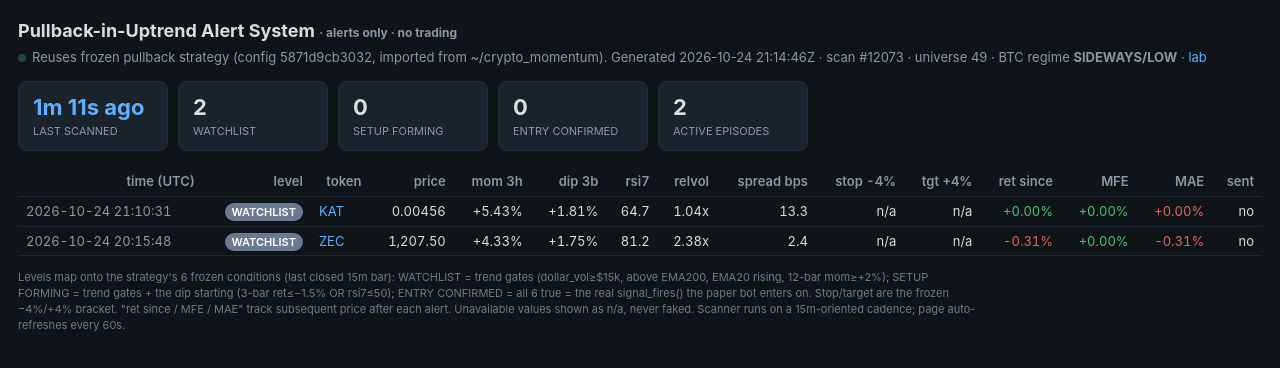
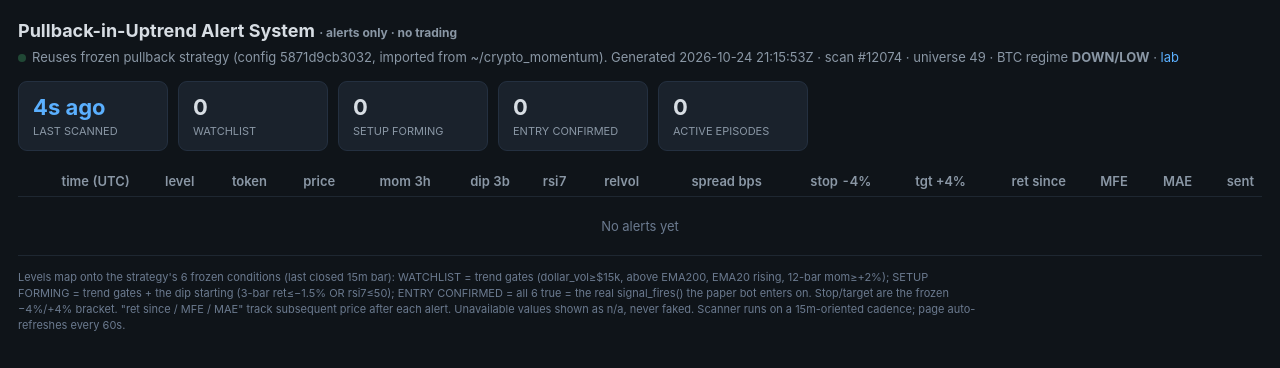
Before and after one commit to pixel-vector-bell/okx-pullback-alerts, a plain HTML site: page index.html in a window 1280 px wide. Drawn offline with Linux system fonts and the light colour scheme.

Commit message:
pullback alerts 21:15:53 UTC

```diff
--- a/index.html
+++ b/index.html
@@ -21,22 +21,22 @@ a{color:#5bb0ff;text-decoration:none}
 @keyframes p{0%{opacity:1}50%{opacity:.3}100%{opacity:1}}
 </style></head><body>
 <h1>Pullback-in-Uptrend Alert System <span style="color:#8a97a5;font-size:12px">· alerts only · no trading</span></h1>
-<p class="sub"><span class="pulse"></span>Reuses frozen pullback strategy (config 5871d9cb3032, imported from ~/crypto_momentum). Generated 2026-10-24 21:14:46Z · scan #12073 · universe 49 · BTC regime <b>SIDEWAYS/LOW</b> · <a href="https://pixel-vector-bell.github.io/okx-paper-lab/">lab</a></p>
+<p class="sub"><span class="pulse"></span>Reuses frozen pullback strategy (config 5871d9cb3032, imported from ~/crypto_momentum). Generated 2026-10-24 21:15:53Z · scan #12074 · universe 49 · BTC regime <b>DOWN/LOW</b> · <a href="https://pixel-vector-bell.github.io/okx-paper-lab/">lab</a></p>
 <div class="cards">
   <div class="card timer"><div class="n" id="since">—</div><div class="l">Last scanned</div></div>
-  <div class="card"><div class="n">2</div><div class="l">Watchlist</div></div>
+  <div class="card"><div class="n">0</div><div class="l">Watchlist</div></div>
   <div class="card"><div class="n">0</div><div class="l">Setup Forming</div></div>
   <div class="card"><div class="n">0</div><div class="l">Entry Confirmed</div></div>
-  <div class="card"><div class="n">2</div><div class="l">Active episodes</div></div>
+  <div class="card"><div class="n">0</div><div class="l">Active episodes</div></div>
 </div>
 <table>
 <tr><th>time (UTC)</th><th>level</th><th>token</th><th>price</th><th>mom 3h</th><th>dip 3b</th><th>rsi7</th><th>relvol</th><th>spread bps</th>
 <th>stop -4%</th><th>tgt +4%</th><th>ret since</th><th>MFE</th><th>MAE</th><th>sent</th></tr>
-<tr><td class='t'>2026-10-24 21:10:31</td><td><span class='lvl' style='background:#6b7a8f'>WATCHLIST</span></td><td><a href='https://www.okx.com/trade-spot/kat-usdt' target='_blank'>KAT</a></td><td>0.00456</td><td>+5.43%</td><td>+1.81%</td><td>64.7</td><td>1.04x</td><td>13.3</td><td>n/a</td><td>n/a</td><td class='pos'>+0.00%</td><td class='pos'>+0.00%</td><td class='neg'>+0.00%</td><td>no</td></tr><tr><td class='t'>2026-10-24 20:15:48</td><td><span class='lvl' style='background:#6b7a8f'>WATCHLIST</span></td><td><a href='https://www.okx.com/trade-spot/zec-usdt' target='_blank'>ZEC</a></td><td>1,207.50</td><td>+4.33%</td><td>+1.75%</td><td>81.2</td><td>2.38x</td><td>2.4</td><td>n/a</td><td>n/a</td><td class='neg'>-0.31%</td><td class='pos'>+0.00%</td><td class='neg'>-0.31%</td><td>no</td></tr>
+<tr><td colspan=15 style="text-align:center;color:#6b7a8f;padding:20px">No alerts yet</td></tr>
 </table>
 <p class="note">Levels map onto the strategy's 6 frozen conditions (last closed 15m bar): WATCHLIST = trend gates (dollar_vol&ge;$15k, above EMA200, EMA20 rising, 12-bar mom&ge;+2%); SETUP FORMING = trend gates + the dip starting (3-bar ret&le;&minus;1.5% OR rsi7&le;50); ENTRY CONFIRMED = all 6 true = the real signal_fires() the paper bot enters on. Stop/target are the frozen &minus;4%/&plus;4% bracket. "ret since / MFE / MAE" track subsequent price after each alert. Unavailable values shown as n/a, never faked. Scanner runs on a 15m-oriented cadence; page auto-refreshes every 60s.</p>
 <script>
-var LAST=1792876486558;
+var LAST=1792876553326;
 function tick(){
   var el=document.getElementById('since');
   if(!LAST){el.textContent='—';return;}
```
